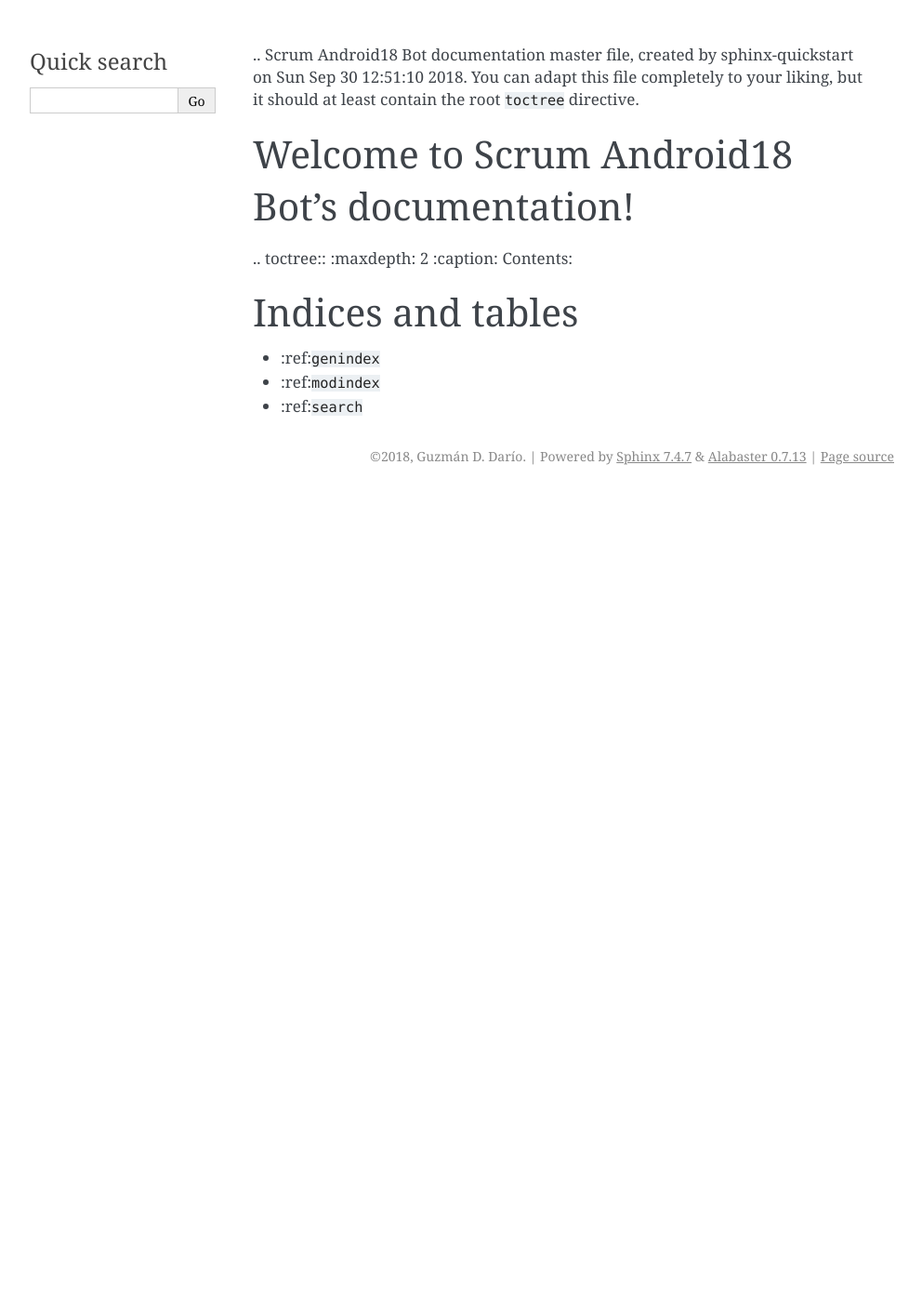
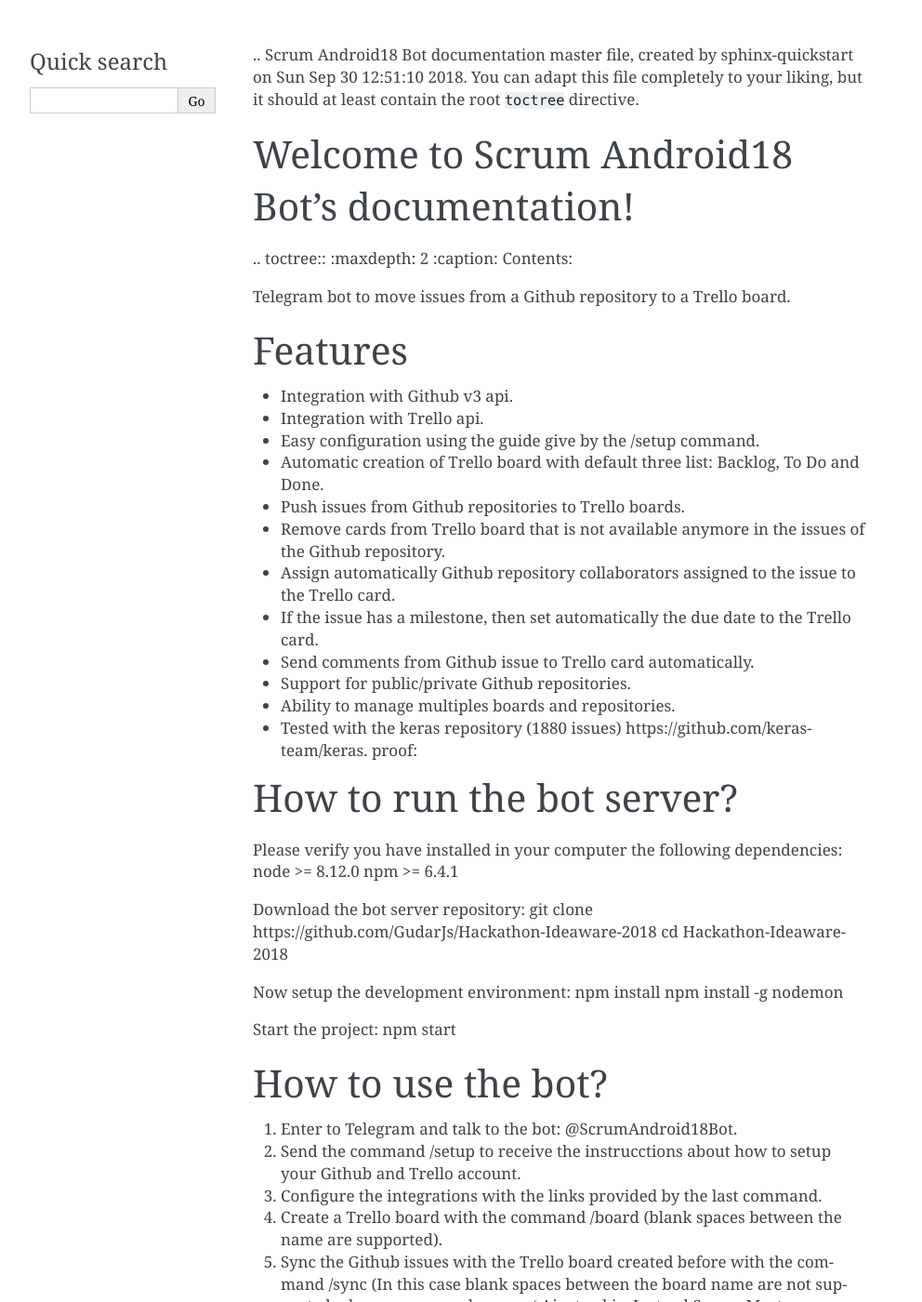
Before and after one commit to GudarJs/Hackathon-Ideaware-2018, a Sphinx documentation site: the page built from docs/index.md, in a window 1280 px wide and 1400 px high. Shown: the whole window at 93% size, without its empty margins (148-1140 px from the left). Built offline with Sphinx 7.4.7, drawn with Linux system fonts in a browser that asks for light colours; some of the changed text lies outside the part shown.

Commit message:
Finish docs

```diff
--- a/docs/index.md
+++ b/docs/index.md
@@ -10,11 +10,73 @@
    :maxdepth: 2
    :caption: Contents:
 
+Telegram bot to move issues from a Github repository to a Trello board.
+
+Features
+========
+
+- Integration with Github v3 api.
+- Integration with Trello api.
+- Easy configuration using the guide give by the /setup command.
+- Automatic creation of Trello board with default three list: Backlog, To Do and Done.
+- Push issues from Github repositories to Trello boards.
+- Remove cards from Trello board that is not available anymore in the issues of the Github repository.
+- Assign automatically Github repository collaborators assigned to the issue to the Trello card.
+- If the issue has a milestone, then set automatically the due date to the Trello card.
+- Send comments from Github issue to Trello card automatically.
+- Support for public/private Github repositories.
+- Ability to manage multiples boards and repositories.
+- Tested with the keras repository (1880 issues) https://github.com/keras-team/keras. proof:
 
 
-Indices and tables
-==================
+How to run the bot server?
+==========================
 
-* :ref:`genindex`
-* :ref:`modindex`
-* :ref:`search`
+Please verify you have installed in your computer the following dependencies:
+node >= 8.12.0
+npm >= 6.4.1
+
+Download the bot server repository:
+git clone https://github.com/GudarJs/Hackathon-Ideaware-2018
+cd Hackathon-Ideaware-2018
+
+Now setup the development environment:
+npm install
+npm install -g nodemon
+
+Start the project:
+npm start
+
+How to use the bot?
+===================
+
+1. Enter to Telegram and talk to the bot: @ScrumAndroid18Bot.
+
+2. Send the command /setup to receive the instrucctions about how to setup your Github and Trello account.
+
+3. Configure the integrations with the links provided by the last command.
+
+4. Create a Trello board with the command /board <Board Name> (blank spaces between the name are supported).
+
+5. Sync the Github issues with the Trello board created before with the command /sync <Board Name> <Repository Owner> <Repository Name> (In this case blank spaces between the board name are not supported, please use an underscore '_' instead ie. Instead Scrum Master use Scrum_Master).
+
+6. Enjoy the magic :D all your Github issues are in your Trello board.
+
+How to use with different boards and repositories?
+==================================================
+
+In case you need to create more Trello boards for your different projects, just use the /board <Board Name> command to create them, and then use the command /sync <Board Name> <Repository Owner> <Repository Name> to move the issues from any repo (trust me any!).
+
+How to use with different accounts?
+===================================
+
+Just run again the /setup command and configure a new account, then feel free to use the /board and /sync commands.
+PD: In case you need to switch back to your original account, just repeat this section.
+
+Commands reference
+===================
+
+- /start | Reply with a greeting. (Always teach your bot to be polite with humans).
+- /setup | Reply a guide to configure the Github and Trello integrations. (Can be used multiple times to swich between accounts).
+- /board <Board Name> | Create a Trello board with 3 default list: Backlog, To Do, Done. (Blank spaces between the name are supported).
+- /sync <Board Name> <Repository Owner> <Repository Name> | Push issues from Github repository to the selected Trello board. (Blank spaces between the board name are not supported, please use an underscore '_' instead ie. Instead Scrum Master use Scrum_Master).
```
